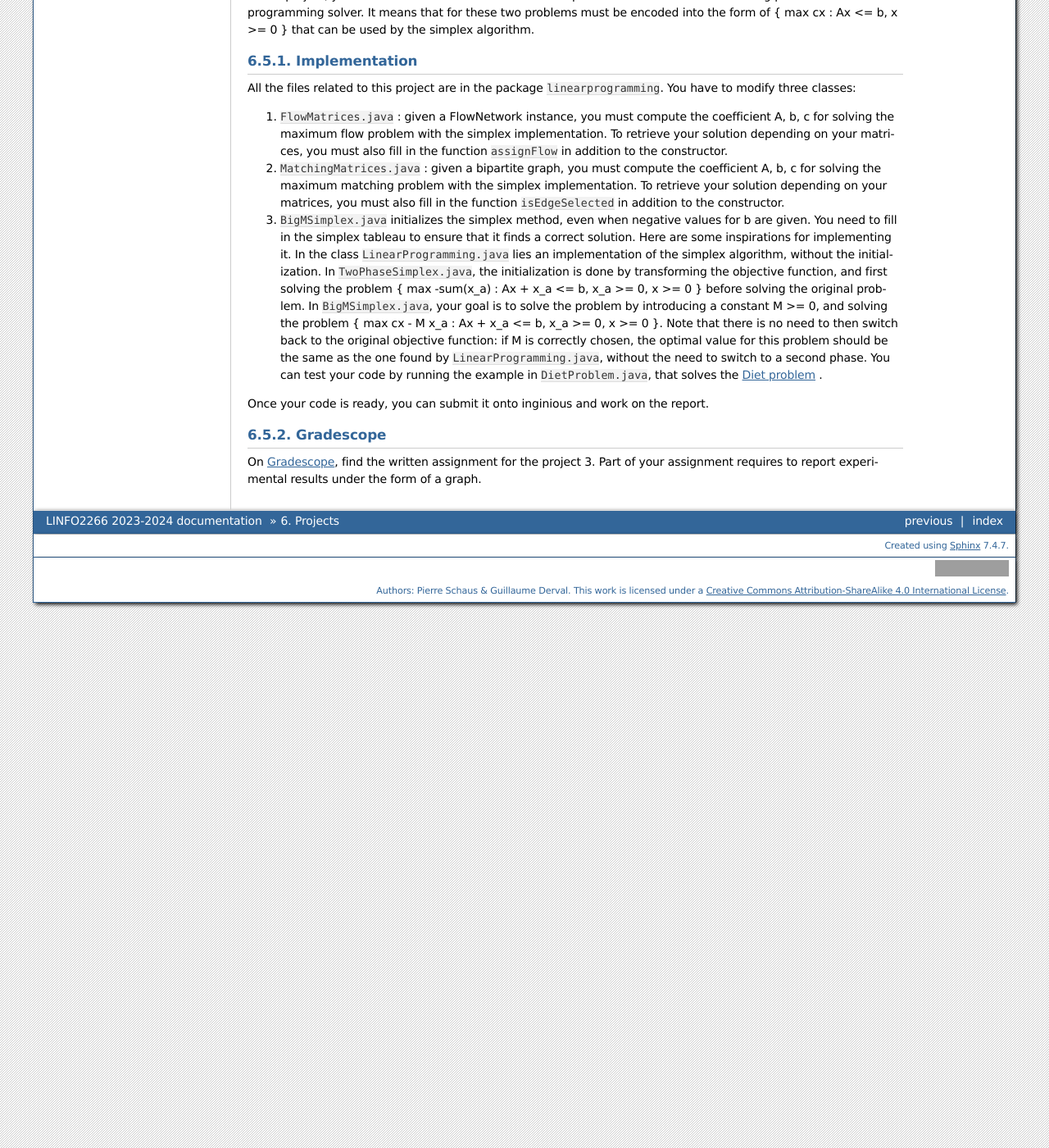
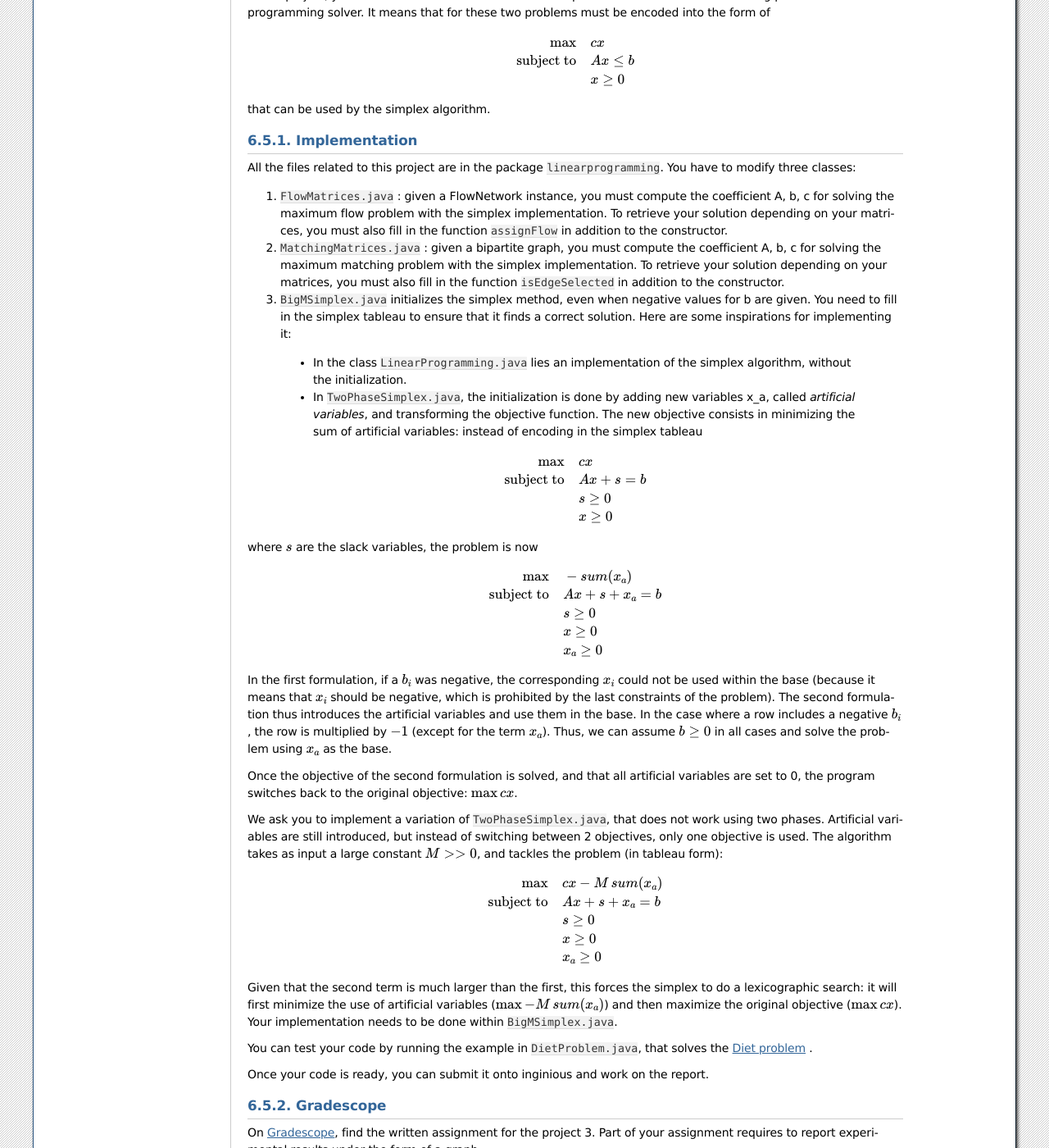
Before and after one commit to pschaus/linfo2266, a Sphinx documentation site: the page built from website/source/projects/index.rst, in a window 1280 px wide and 1400 px high, scrolled down 2171 px. Shown: the whole window at 82% size. Built offline with Sphinx 7.4.7, drawn with Linux system fonts in a browser that asks for light colours; pages that are not in the unit, such as notebooks, are missing from menus; some of the changed text lies outside the part shown; grey boxes are pictures that could not be loaded.

Commit message:
Math equations + more explanations for LP

```diff
--- a/website/source/projects/index.rst
+++ b/website/source/projects/index.rst
@@ -82,8 +82,14 @@ Project 3: Linear Programming and Maximum-Flows
 
 
 In this project, you will model and solve a maximum flow problem and a maximum matching problem with a linear programming solver.
-It means that for these two problems must be encoded into the form of { max cx : Ax <= b, x >= 0 } that can be used
-by the simplex algorithm.
+It means that for these two problems must be encoded into the form of
+
+.. math::
+    \max \quad & cx \\
+    \text{subject to} \quad & Ax \leq b \\
+    & x \ge 0
+
+that can be used by the simplex algorithm.
 
 Implementation
 ---------------
@@ -92,7 +98,43 @@ All the files related to this project are in the package ``linearprogramming``.
 
 #. ``FlowMatrices.java`` : given a FlowNetwork instance, you must compute the coefficient A, b, c for solving the maximum flow problem with the simplex implementation. To retrieve your solution depending on your matrices, you must also fill in the function ``assignFlow`` in addition to the constructor.
 #. ``MatchingMatrices.java`` : given a bipartite graph, you must compute the coefficient A, b, c for solving the maximum matching problem with the simplex implementation. To retrieve your solution depending on your matrices, you must also fill in the function ``isEdgeSelected`` in addition to the constructor.
-#. ``BigMSimplex.java`` initializes the simplex method, even when negative values for b are given. You need to fill in the simplex tableau to ensure that it finds a correct solution. Here are some inspirations for implementing it. In the class ``LinearProgramming.java`` lies an implementation of the simplex algorithm, without the initialization. In ``TwoPhaseSimplex.java``, the initialization is done by transforming the objective function, and first solving the problem { max -sum(x_a) : Ax + x_a <= b, x_a >= 0, x >= 0 } before solving the original problem. In ``BigMSimplex.java``, your goal is to solve the problem by introducing a constant M >= 0, and solving the problem { max cx - M x_a : Ax + x_a <= b, x_a >= 0, x >= 0 }. Note that there is no need to then switch back to the original objective function: if M is correctly chosen, the optimal value for this problem should be the same as the one found by ``LinearProgramming.java``, without the need to switch to a second phase. You can test your code by running the example in ``DietProblem.java``, that solves the `Diet problem <https://en.wikipedia.org/wiki/Stigler_diet>`_ .
+#. ``BigMSimplex.java`` initializes the simplex method, even when negative values for b are given. You need to fill in the simplex tableau to ensure that it finds a correct solution. Here are some inspirations for implementing it:
+
+  - In the class ``LinearProgramming.java`` lies an implementation of the simplex algorithm, without the initialization.
+  - In ``TwoPhaseSimplex.java``, the initialization is done by adding new variables x_a, called *artificial variables*, and transforming the objective function. The new objective consists in minimizing the sum of artificial variables: instead of encoding in the simplex tableau
+
+
+.. math::
+    \max \quad & cx \\
+    \text{subject to} \quad & Ax + s = b \\
+    & s \ge 0 \\
+    & x \ge 0
+
+where :math:`s` are the slack variables, the problem is now
+
+.. math::
+    \max \quad & - sum(x_a) \\
+    \text{subject to} \quad & Ax + s + x_a = b \\
+    & s \ge 0 \\
+    & x \ge 0 \\
+    & x_a \ge 0
+
+In the first formulation, if a :math:`b_i` was negative, the corresponding :math:`x_i` could not be used within the base (because it means that :math:`x_i` should be negative, which is prohibited by the last constraints of the problem). The second formulation thus introduces the artificial variables and use them in the base. In the case where a row includes a negative :math:`b_i`, the row is multiplied by :math:`-1` (except for the term :math:`x_a`). Thus, we can assume :math:`b \ge 0` in all cases and solve the problem using :math:`x_a` as the base.
+
+Once the objective of the second formulation is solved, and that all artificial variables are set to 0, the program switches back to the original objective: :math:`\max cx`.
+
+We ask you to implement a variation of ``TwoPhaseSimplex.java``, that does not work using two phases. Artificial variables are still introduced, but instead of switching between 2 objectives, only one objective is used. The algorithm takes as input a large constant :math:`M >> 0`, and tackles the problem (in tableau form):
+
+.. math::
+    \max \quad & cx - M \,sum(x_a)\\
+    \text{subject to} \quad & Ax + s + x_a = b \\
+    & s \ge 0 \\
+    & x \ge 0 \\
+    & x_a \ge 0
+
+Given that the second term is much larger than the first, this forces the simplex to do a lexicographic search: it will first minimize the use of artificial variables (:math:`\max - M \, sum(x_a)`) and then maximize the original objective (:math:`\max cx`). Your implementation needs to be done within ``BigMSimplex.java``.
+
+You can test your code by running the example in ``DietProblem.java``, that solves the `Diet problem <https://en.wikipedia.org/wiki/Stigler_diet>`_ .
 
 Once your code is ready, you can submit it onto inginious and work on the report.
 
```
